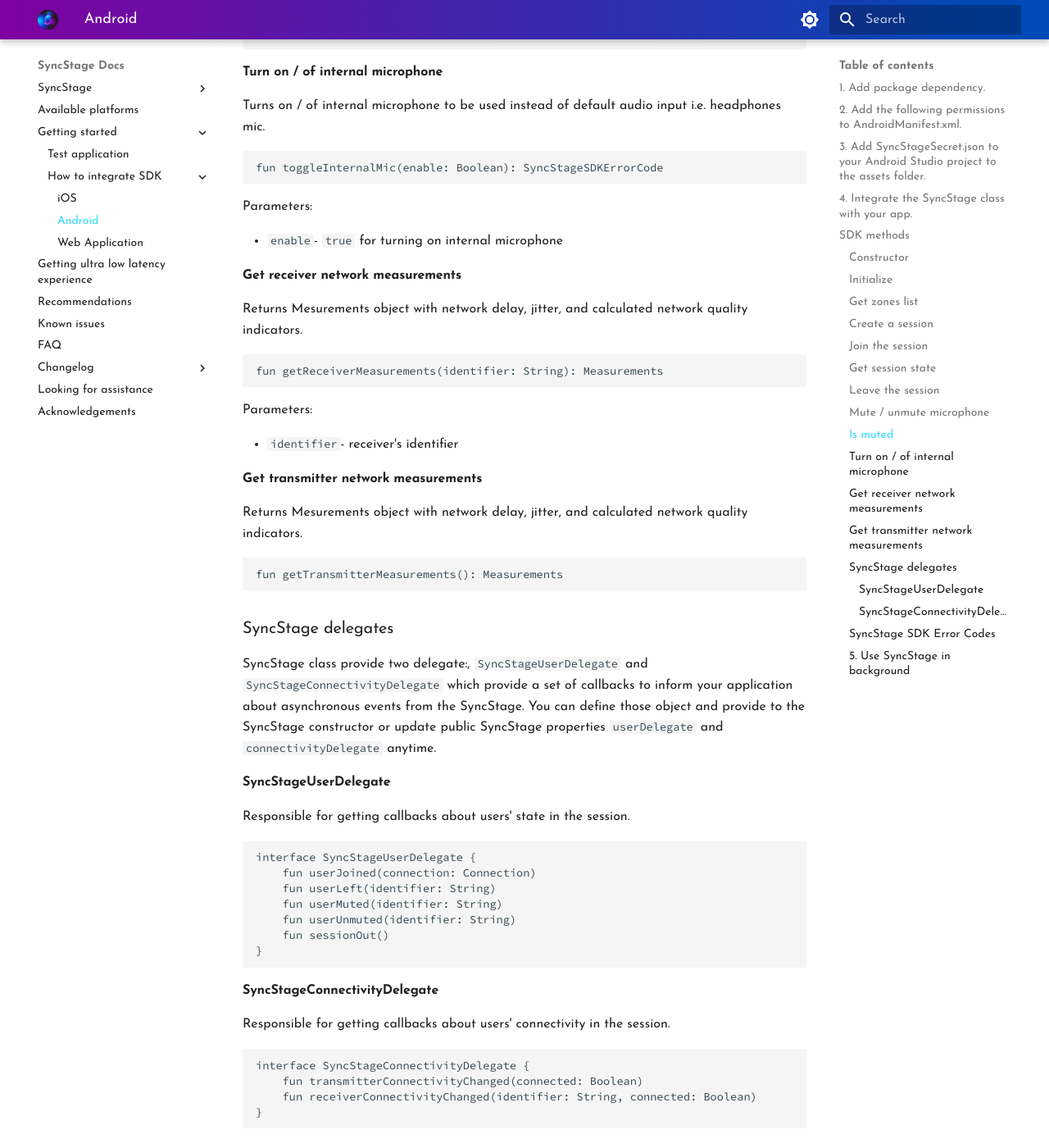
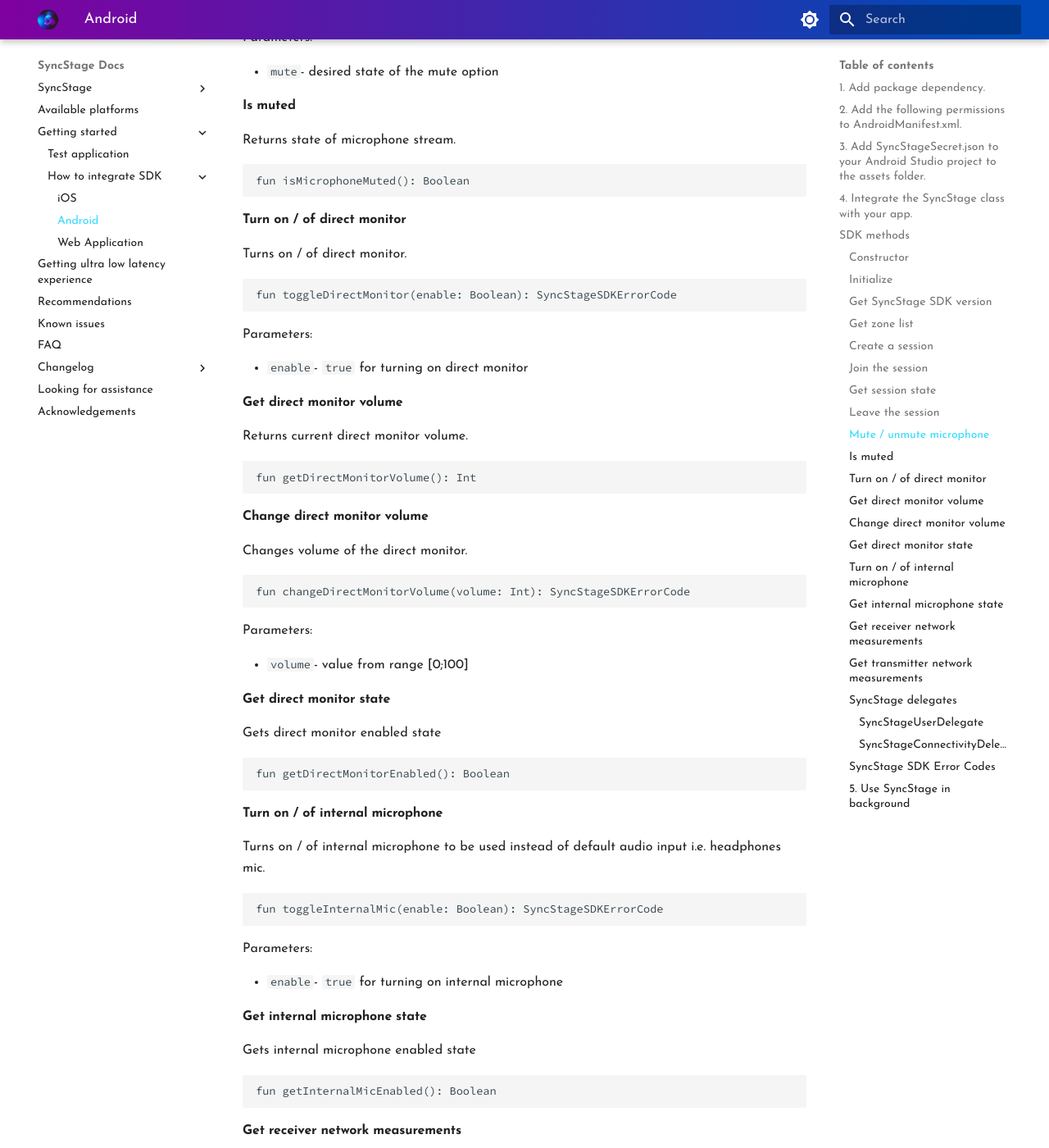
Before and after one commit to opensesamemedia/syncstage-docs, an MkDocs documentation site: the page built from docs/android-integration.md, in a window 1280 px wide and 1400 px high, scrolled down 4063 px. Shown: the whole window at 82% size. Built offline with MkDocs 1.6.1 and Material for MkDocs 9.7.7, drawn with Linux system fonts in a browser that asks for light colours; some of the changed text lies outside the part shown.

Commit message:
Android 0.2.0 release candidate documentation (#3)
* Android 0.2.0 release candidate documentation

* 0.2.0 permissions sections update

* mkdocs for browser

* removed direct monitor from web sdk

* Added changelog for webapp

* updated webbrowser sdk definition

* updated npm sdk package

* updated version number of the first webapp package

* added Android 0.2.0 known issues and updated integration info

* updated release date

````diff
--- a/docs/android-changelog.md
+++ b/docs/android-changelog.md
@@ -1,13 +1,18 @@
-### [In progress]
-
+### [Version 0.2.0 2023-04-26]
 #### Added
 
 * Toggle direct monitor
+* Get direct monitor volume
+* Get direct monitor state
+* Get internal microphone state
+* Get SDK version
 
 #### Changed
+* method `zonesList` is renamed to `zoneList`
 
 #### Fixed
 * Internal microphone crashes
+* Crashes of API calls when there is no internet connection
 
 ### [Version 0.1.0 2023-01-03]
 #### Added
--- a/docs/android-integration.md
+++ b/docs/android-integration.md
@@ -44,6 +44,8 @@
 <uses-permission android:name="android.permission.READ_PHONE_STATE" />
 <uses-permission android:name="android.permission.ACCESS_FINE_LOCATION" />
 ```
+
+Please note that most of those notifications must accepted by user explicitly.
 
 ### 3. Add SyncStageSecret.json to your Android Studio project to the assets folder.
 
@@ -92,12 +94,21 @@
 
 * `onCompleted` - callback informing about the result of initialization with `SyncStageSDKErrorCode`
 
-#### Get zones list
 
-Gets available Zones list, where a session can be created
+#### Get SyncStage SDK version
+
+Gets SyncStage SDK version
 
 ```
-suspend fun zonesList(): Pair<ZonesInRegionsList?, SyncStageSDKErrorCode>
+fun getSDKVersion(): String
+```
+
+#### Get zone list
+
+Gets available zone list, where a session can be created
+
+```
+suspend fun zoneList(): Pair<ZonesInRegionsList?, SyncStageSDKErrorCode>
 ```
 
 #### Create a session
@@ -184,7 +195,7 @@
 ```
 fun isMicrophoneMuted(): Boolean
 ```
-<!--
+
 #### Turn on / of direct monitor
 Turns on / of direct monitor.
 
@@ -212,8 +223,14 @@
 
 Parameters:
 
-* `volume`- value from range [0;100] -->
+* `volume`- value from range [0;100]
 
+#### Get direct monitor state
+Gets direct monitor enabled state
+
+```
+fun getDirectMonitorEnabled(): Boolean
+```
 
 #### Turn on / of internal microphone
 Turns on / of internal microphone to be used instead of default audio input i.e. headphones mic.
@@ -225,6 +242,13 @@
 Parameters:
 
 * `enable`- `true` for turning on internal microphone
+
+#### Get internal microphone state
+Gets internal microphone enabled state
+
+```
+fun getInternalMicEnabled(): Boolean
+```
 
 #### Get receiver network measurements
 Returns Mesurements object with network delay, jitter, and calculated network quality indicators.
@@ -306,4 +330,5 @@
 </application>
 
 <uses-permission android:name="android.permission.FOREGROUND_SERVICE" />
+<uses-permission android:name="android.permission.POST_NOTIFICATIONS" />
 ```
````
Also changed, not shown: other parts of docs/android-integration.md (+1 -1 lines), README.md (+0 -1 lines), docs/known-issues.md (+7 -2 lines).
